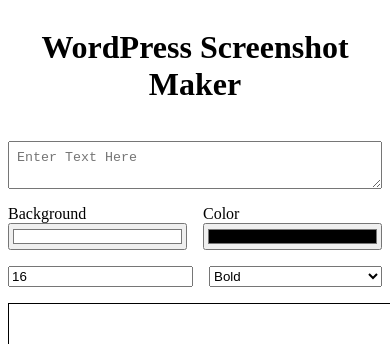
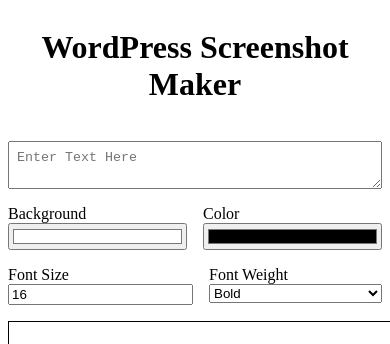
Before and after one commit to kylemichaelsullivan/wp-screenshot-png, a React (Vite) app: page / in a window 390 px wide. Shown: the top 344 px of the page. Built offline with nearby package versions, Linux system fonts and the light colour scheme.

Commit message:
FIX: Make fontSize and fontWeight responsive

```diff
--- a/src/components/FontSize.tsx
+++ b/src/components/FontSize.tsx
@@ -4,13 +4,18 @@
 	const { fontSize, handleFontSizeChange } = useWP();
 
 	return (
+		<div className="flex-1">
+		<label className="flex flex-col">
+			Font Size
 		<input
 			type='number'
 			className='flex-1'
 			value={fontSize}
 			min={1}
 			onChange={(e) => handleFontSizeChange(Number(e.target.value))}
-		/>
+			/>
+			</label>
+			</div>
 	);
 }
 
--- a/src/components/FontWeight.tsx
+++ b/src/components/FontWeight.tsx
@@ -24,6 +24,9 @@
 	};
 
 	return (
+		<div className="flex-1">
+		<label className="flex flex-col">
+			Font Weight
 		<select className='flex-1' value={fontWeight} onChange={handleChange}>
 			{fontWeights.map(({ key, value }) => (
 				<option key={key} value={key}>
@@ -31,6 +34,8 @@
 				</option>
 			))}
 		</select>
+			</label>
+			</div>
 	);
 }
 
```
